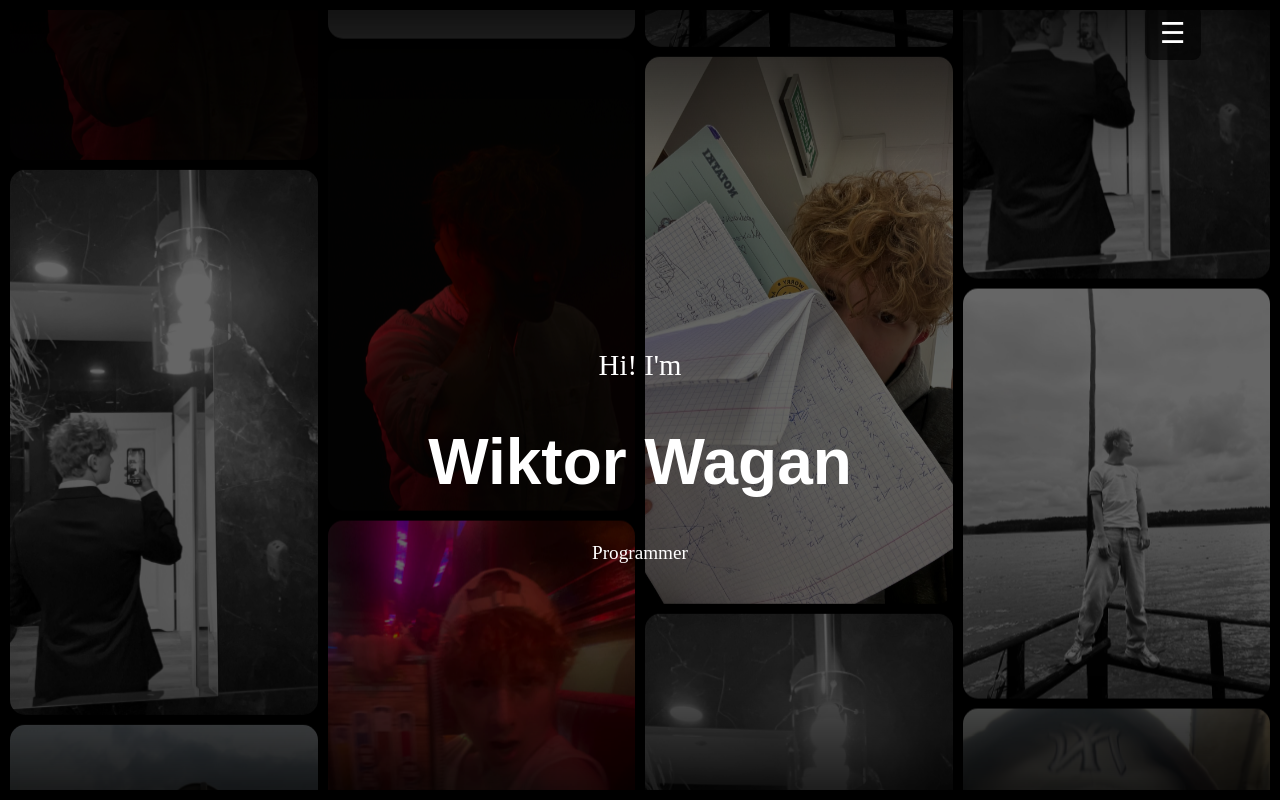
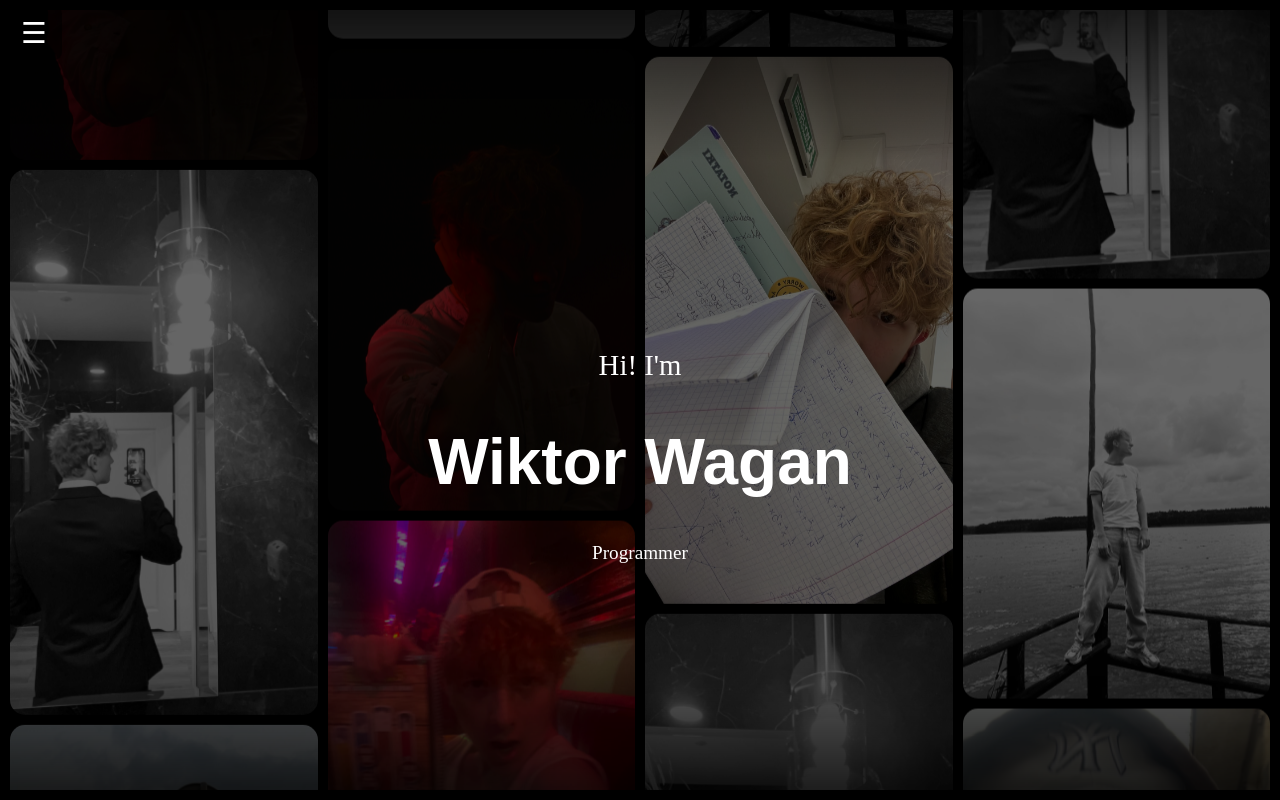
Before and after one commit to Wgannnn/CV, an Angular app: page / in a window 1280 px wide. Built offline with nearby package versions, Linux system fonts and the light colour scheme; grey boxes are pictures that could not be loaded.

Commit message:
Fixed CSS

```diff
--- a/src/app/app.css
+++ b/src/app/app.css
@@ -1,10 +1,6 @@
 .menu {
   position: fixed;
-  top: 0;
-  right: 0;
   z-index: 9999;
-  padding-top: env(safe-area-inset-top, 0px);
-  padding-right: env(safe-area-inset-right, 0px);
 }
 
 
```
